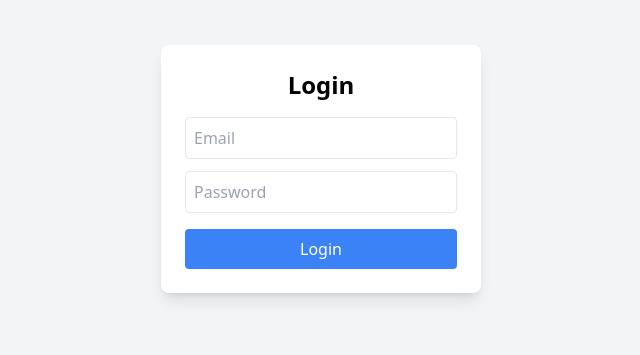
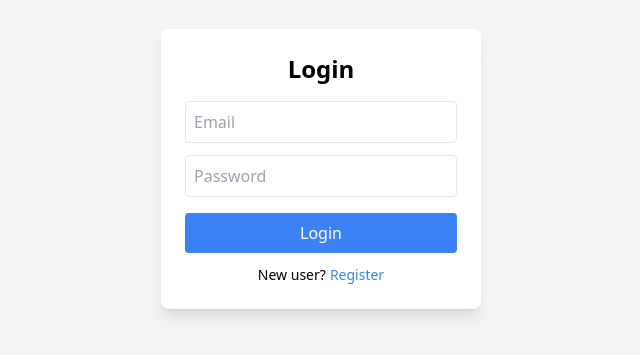
Before and after one commit to akshayrajeshuni-ui/expense-tracker, a React (Create React App) app in the folder frontend/: page / in a window 1280 px wide. Shown: the part 231-586 px from the top of the page, without its empty margins (319-959 px from the left). Built offline with nearby package versions, Linux system fonts and the light colour scheme.

Commit message:
add register UI

```diff
--- a/frontend/src/Login.js
+++ b/frontend/src/Login.js
@@ -4,19 +4,29 @@ import axios from "axios";
 function Login({ setLoggedIn }) {
   const [email, setEmail] = useState("");
   const [password, setPassword] = useState("");
+  const [isRegister, setIsRegister] = useState(false);
 
-  const handleLogin = async () => {
+  const handleSubmit = async () => {
     try {
-      const res = await axios.post(
-        "https://expense-tracker-backend-a0cg.onrender.com/api/auth/login",
-        { email, password }
-      );
+      const url = isRegister
+        ? "https://expense-tracker-backend-a0cg.onrender.com/api/auth/register"
+        : "https://expense-tracker-backend-a0cg.onrender.com/api/auth/login";
 
+      const res = await axios.post(url, { email, password });
+
+      // ✅ If Register → switch to login
+      if (isRegister) {
+        alert("Registered successfully. Please login.");
+        setIsRegister(false);
+        return;
+      }
+
+      // ✅ If Login → save token
       localStorage.setItem("token", res.data.token);
       setLoggedIn(true);
 
     } catch (err) {
-      alert("Login failed");
+      alert(err.response?.data || "Error occurred");
     }
   };
 
@@ -25,7 +35,7 @@ function Login({ setLoggedIn }) {
       <div className="bg-white dark:bg-gray-800 p-6 rounded-lg shadow-lg w-80">
 
         <h2 className="text-2xl font-bold mb-4 text-center">
-          Login
+          {isRegister ? "Register" : "Login"}
         </h2>
 
         <input
@@ -43,11 +53,21 @@ function Login({ setLoggedIn }) {
         />
 
         <button
-          onClick={handleLogin}
+          onClick={handleSubmit}
           className="w-full bg-blue-500 text-white p-2 rounded hover:bg-blue-600"
         >
-          Login
+          {isRegister ? "Register" : "Login"}
         </button>
+
+        <p className="text-sm text-center mt-3">
+          {isRegister ? "Already have an account?" : "New user?"}
+          <span
+            onClick={() => setIsRegister(!isRegister)}
+            className="text-blue-500 cursor-pointer ml-1"
+          >
+            {isRegister ? "Login" : "Register"}
+          </span>
+        </p>
 
       </div>
     </div>
```
